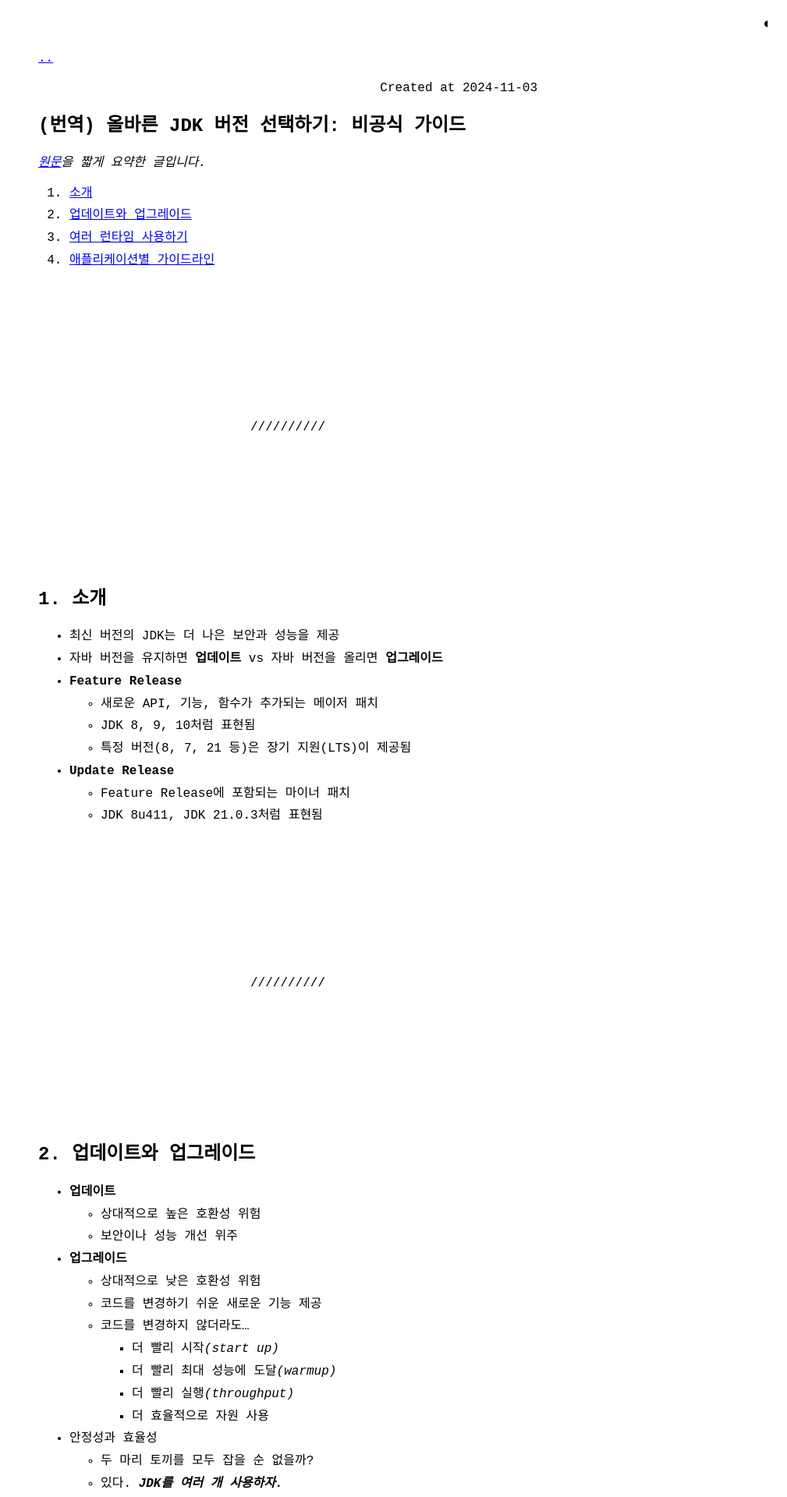
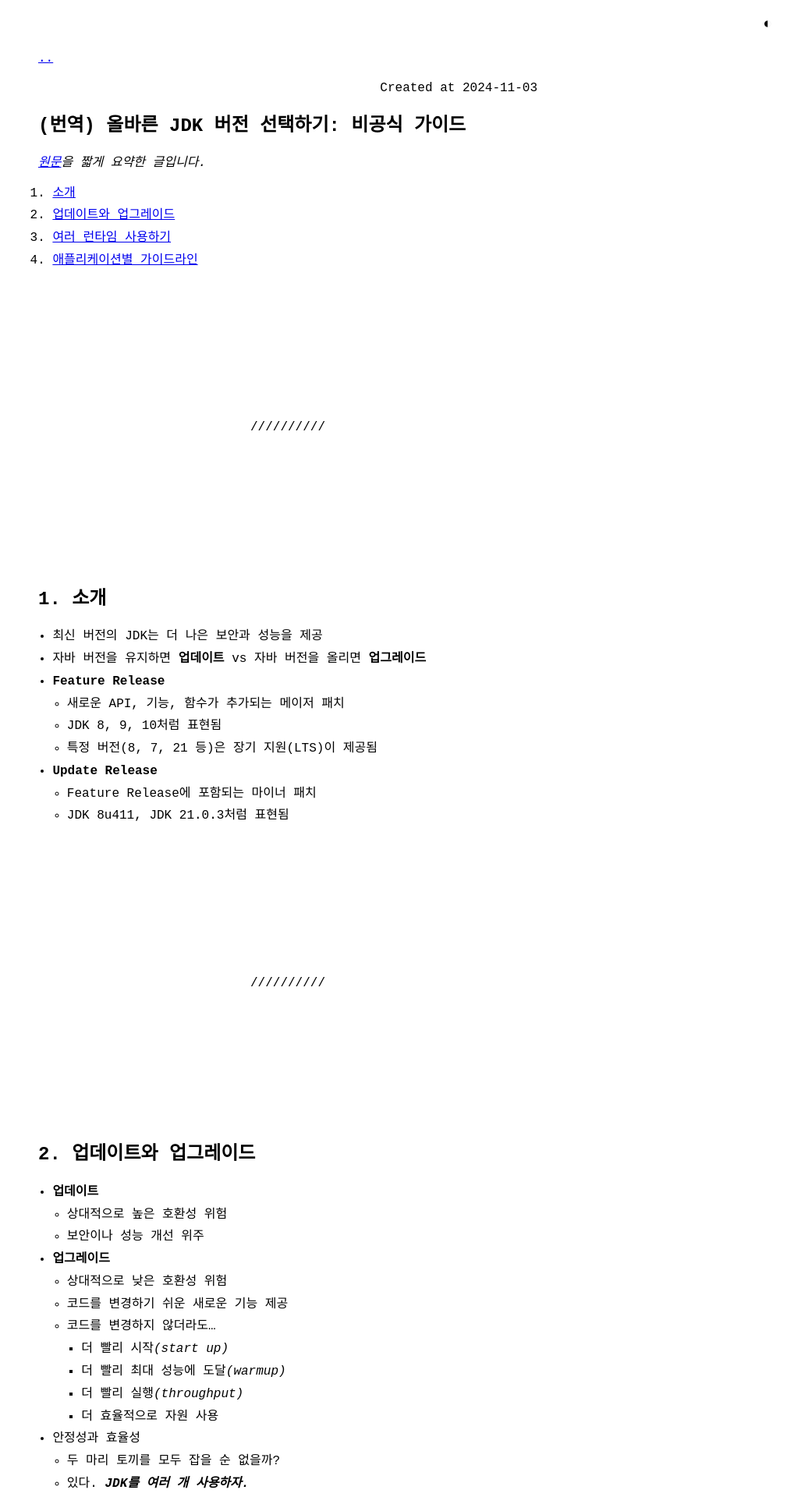
Before and after one commit to electronyoon/electronyoon.github.io, a Jekyll site: the page built from _posts/2024-11-03-(번역) 올바른 jdk 버전 선택하기: 비공식 가이드.md, in a window 1280 px wide. Shown: the top 1920 px of the page at 78% size, without its empty margins (271-1280 px from the left). Built offline with Jekyll 4.4.1, drawn with Linux system fonts in a browser that asks for light colours.

Commit message:
style: 리스트 들여쓰기 축소 (ul/ol padding-left 40px -> 1.15em)
브라우저 기본값(40px)이 중첩 목록에서 그대로 누적되어 모바일에서
본문 폭을 심하게 잠식하던 문제를 완화.

```diff
--- a/_sass/no-style-please.scss
+++ b/_sass/no-style-please.scss
@@ -77,6 +77,38 @@ hr { margin: 2rem 0; }
 p { margin: 1rem 0; }
 
 li { margin: 0.4rem 0; }
+
+ul, ol { padding-left: 1.15em; }
+
+// -------------- HOME: 구조 비교용 (A/B), 방향 정해지면 삭제 -------------- //
+// 이 블록 + _layouts/home.html의 토글 스크립트 + _includes/home_series.html
+.variant-switch {
+  margin: 1.5rem 0;
+
+  a {
+    margin-right: 1rem;
+    color: inherit;
+    text-decoration: none;
+  }
+
+  a[aria-current="true"] { text-decoration: underline; }
+}
+
+.series-block { margin: 1.75rem 0; }
+
+.series-title { margin: 0 0 0.3rem; }
+
+.series-item { margin: 0 0 0.2rem 1.3em; }
+
+.standalone-item {
+  margin: 0.3rem 0;
+
+  .post-date {
+    color: gray;
+    font-size: 0.85em;
+  }
+}
+// -------------------------------------------------------------------------- //
 
 *:target {
   animation: target-fade 3s ease-out;
```
